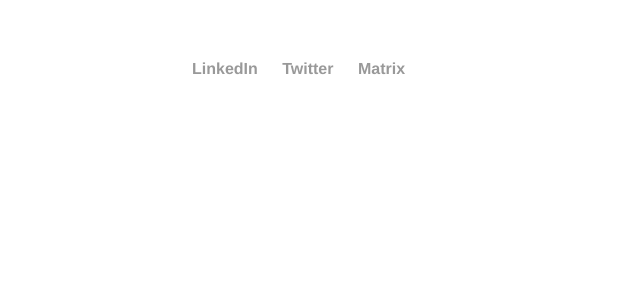
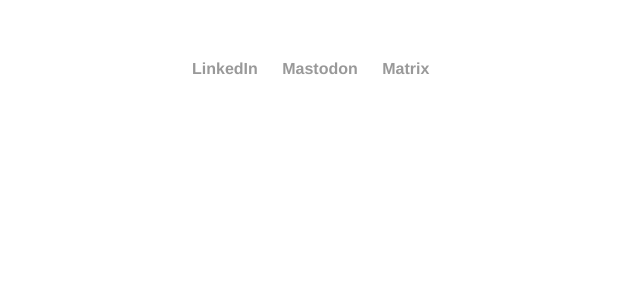
Before and after one commit to SamsungGalaxyPlayer/ehrenhofer.org, a Jekyll site: the page built from index.html, in a window 1280 px wide. Shown: the top 300 px of the page, without its empty margins (0-640 px from the left). Built offline with Jekyll 4.4.1, drawn with Linux system fonts in a browser that asks for light colours.

Commit message:
Update default.html

```diff
--- a/_layouts/default.html
+++ b/_layouts/default.html
@@ -9,7 +9,7 @@
 			<nav>
 	    		<ul>
 		        	<li><a href="https://www.linkedin.com/in/justinehrenhofer/">LinkedIn</a></li>
-					<li><a href="https://twitter.com/JEhrenhofer">Twitter</a></li>
+					<li><a href="https://mastodon.neat.computer/@sgp">Mastodon</a></li>
 					<li><a href="https://matrix.to/#/@sgp_:monero.social">Matrix</a></li>
 	    		</ul>
 			</nav>
```
